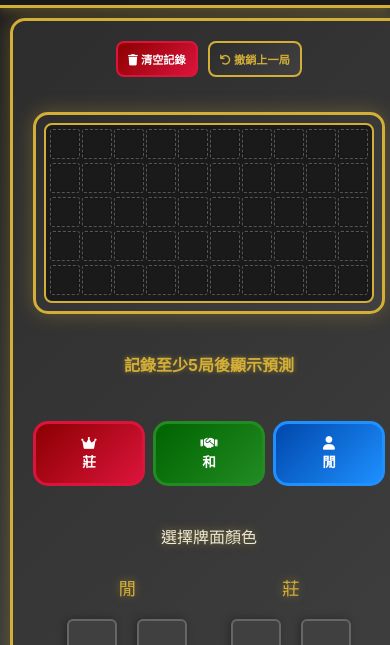
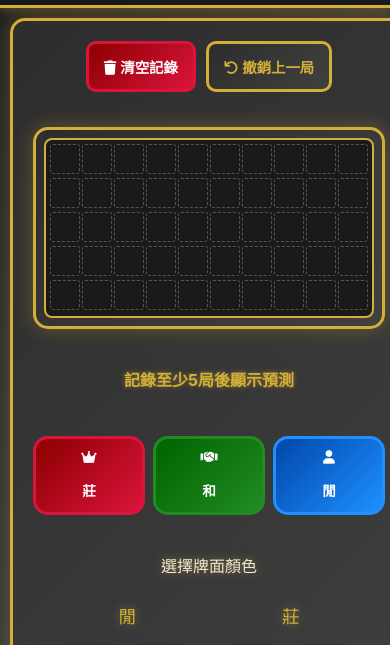
Before and after one commit to loveleo520663-ops/baccarat-prediction, a website: page views/game.html in a window 390 px wide. Shown: the part 145-790 px from the top of the page. Drawn offline with Linux system fonts and the light colour scheme; sample sign-in values are in the browser's storage.

Commit message:
UI優化：放大按鈕字體並調整對齊 - 清除記錄/撤銷按鈕更大更清晰，結果按鈕完美對齊

```diff
--- a/views/game.html
+++ b/views/game.html
@@ -289,11 +289,12 @@
         }
 
         .control-btn {
-            padding: 10px 15px;
-            border: 2px solid #d4af37;
-            border-radius: 8px;
+            padding: 15px 20px;
+            border: 3px solid #d4af37;
+            border-radius: 10px;
             cursor: pointer;
             font-weight: bold;
+            font-size: 1.1rem;
             transition: all 0.3s;
             text-transform: uppercase;
         }
@@ -414,20 +415,28 @@
             display: flex;
             gap: 15px;
             margin-top: 20px;
+            align-items: center;
+            justify-content: center;
         }
 
         .result-btn {
             flex: 1;
-            padding: 20px;
+            padding: 25px;
             border: 3px solid #555555;
             border-radius: 15px;
-            font-size: 1.2rem;
+            font-size: 1.4rem;
             font-weight: bold;
             cursor: pointer;
             transition: all 0.3s;
             text-transform: uppercase;
             position: relative;
             overflow: hidden;
+            text-align: center;
+            display: flex;
+            flex-direction: column;
+            align-items: center;
+            justify-content: center;
+            min-height: 80px;
         }
 
         .result-btn.banker {
@@ -727,20 +736,20 @@
             }
 
             .result-btn {
-                padding: 10px 8px;
-                font-size: 0.8rem;
+                padding: 15px 10px;
+                font-size: 1.0rem;
                 flex: 1;
-                min-height: 60px;
+                min-height: 70px;
             }
 
             .control-buttons {
-                gap: 6px;
-                margin: 8px 0;
+                gap: 8px;
+                margin: 10px 0;
             }
 
             .control-btn {
-                padding: 8px 10px;
-                font-size: 0.7rem;
+                padding: 12px 15px;
+                font-size: 0.9rem;
             }
 
             .analysis-panel {
```
Also changed, not shown: render.yaml (+6 -1 lines), server/app.js (+10 -0 lines), 1 other file.
